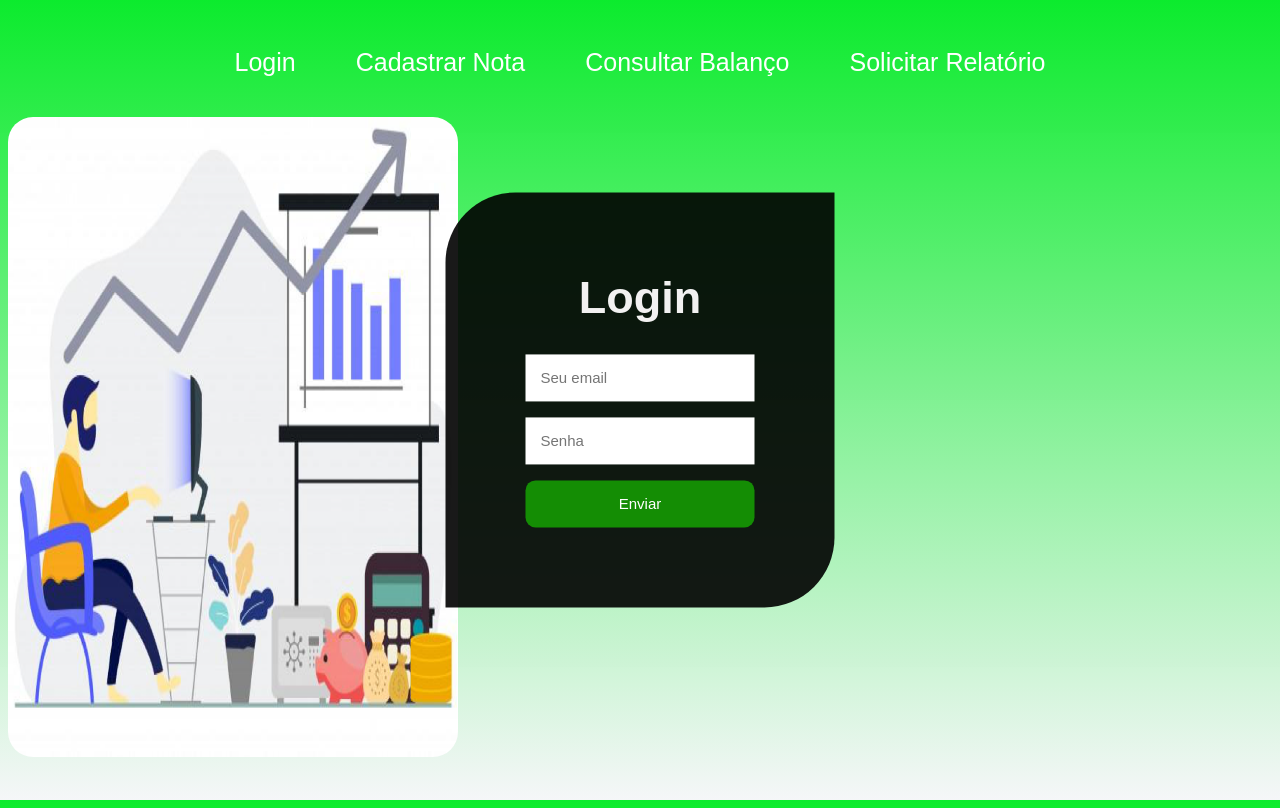
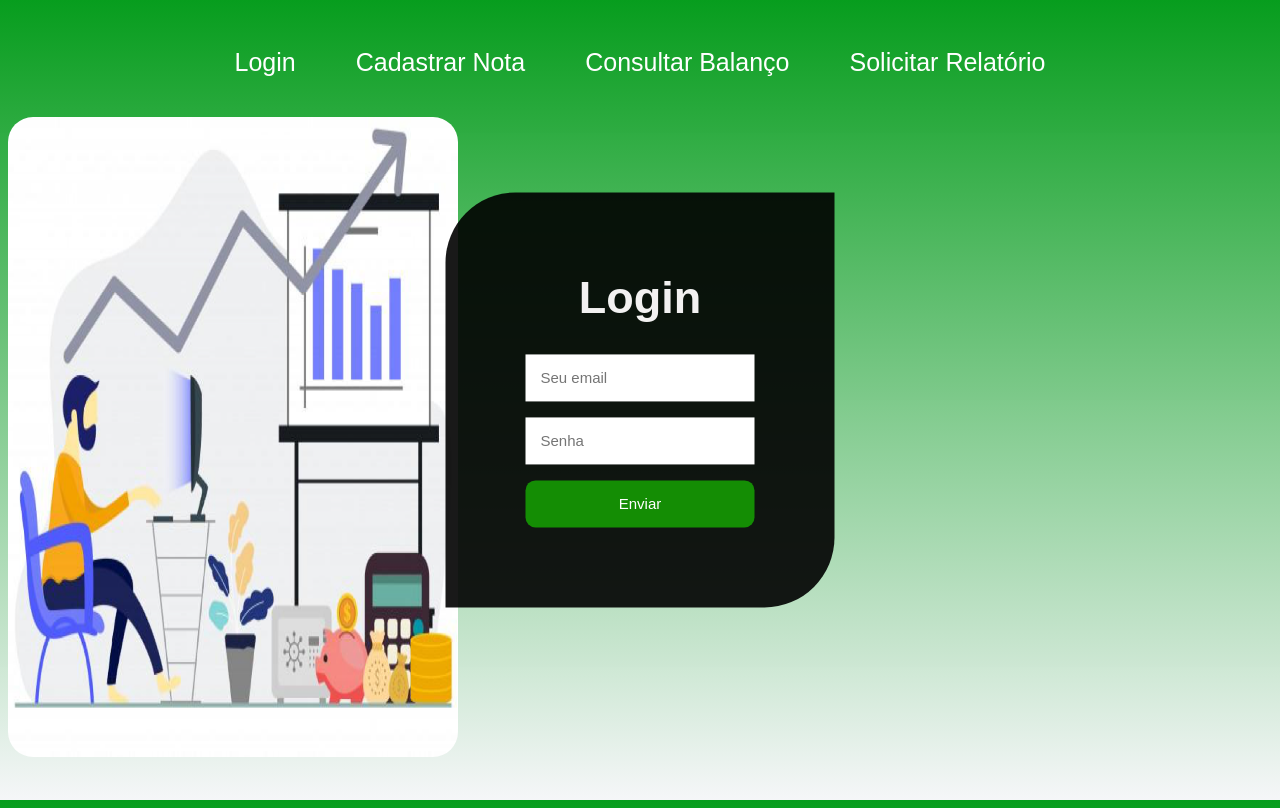
Before and after one commit to wagnersol/controleFinanceiro, a Flask app: page /login in a window 1280 px wide. Run offline with Flask 3, Linux system fonts and the light colour scheme.

Commit message:
ajustando login

```diff
--- a/static/css/login.css
+++ b/static/css/login.css
@@ -7,7 +7,7 @@ body {
    /* background: radial-gradient(circle, rgba(239,240,244,1) 0%, rgba(89,178,101,1) 35%, rgba(5,143,20,0.9850139885055584) 100%);*/
    /*background: linear-gradient(90deg, rgba(2,6,83,1) 9%, rgba(230,222,222,1) 46%, rgba(3,124,24,1) 79%);*/
    /*background-color: #00bf63; */
-   background-image: linear-gradient(0deg, rgba(245, 246, 248, 0.975), rgba(9, 235, 43, 0.988));
+   background-image: linear-gradient(0deg, rgba(245, 246, 248, 0.975), rgba(4, 156, 27, 0.988));
 
 }
 
```
